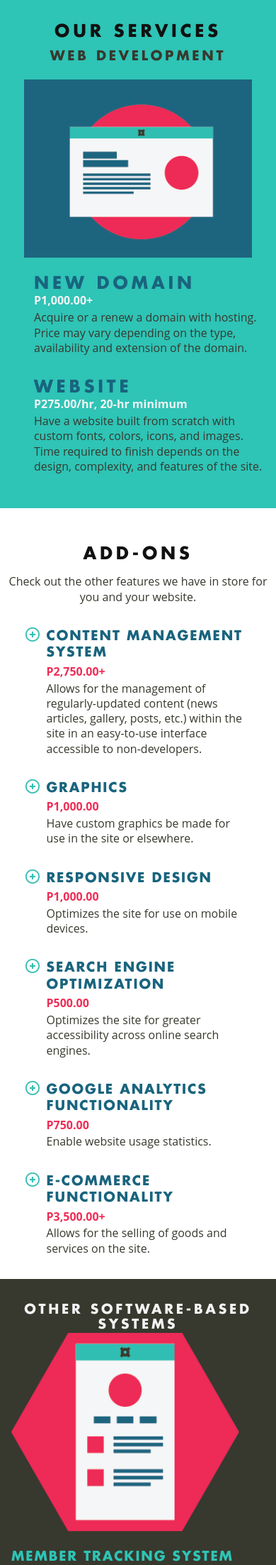
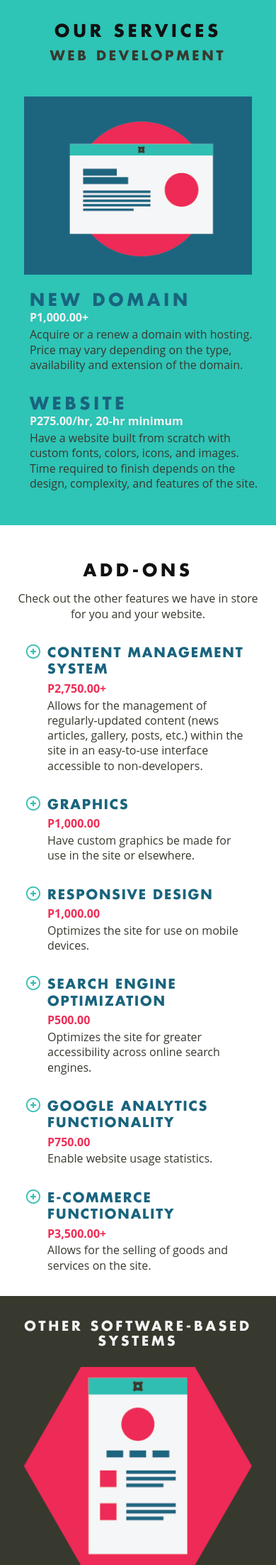
Before and after one commit to RIanDeLaCruz/CompSite2015-2016, a PHP site: page /services.php in a window 390 px wide. Shown: the part 80-2285 px from the top of the page at 71% size. Run offline with PHP 8.4, Linux system fonts and the light colour scheme.

Commit message:
Fixed responsiveness of Services page

```diff
--- a/css/style.css
+++ b/css/style.css
@@ -1006,7 +1006,12 @@ input[type=checkbox]:checked ~ #navigation{
 	}
 
 	#services .details, #add-ons .service, #other-systems .flex-container .details {
-		width: 100%;
+		width: 90%;
+	}
+
+	#services .details,
+	#other-systems .details {
+		margin-left: 1em;
 	}
 
 	#other-systems .flex-container {
@@ -1018,7 +1023,7 @@ input[type=checkbox]:checked ~ #navigation{
 	#services img,
 	#other-systems img {
 		width: 90%;
-		margin-bottom: 1.5em;
+		margin: 1.5em auto;
 	}
 
 	#other-systems .details {
--- a/services.php
+++ b/services.php
@@ -48,7 +48,7 @@
 		<main id="main">
 			<div class="content_div">
 				<h2>Add-ons</h2>
-				<p class="intro-text">Check out the other features we have in store for you and your website.</p>
+				<p class="intro-text" style="width: 90vw; margin: 0 auto;">Check out the other features we have in store for you and your website.</p>
 				<div id="add-ons" class="flex-container">
 					<div class="service">
 						<img src="images/Services_addon1.png">
```
